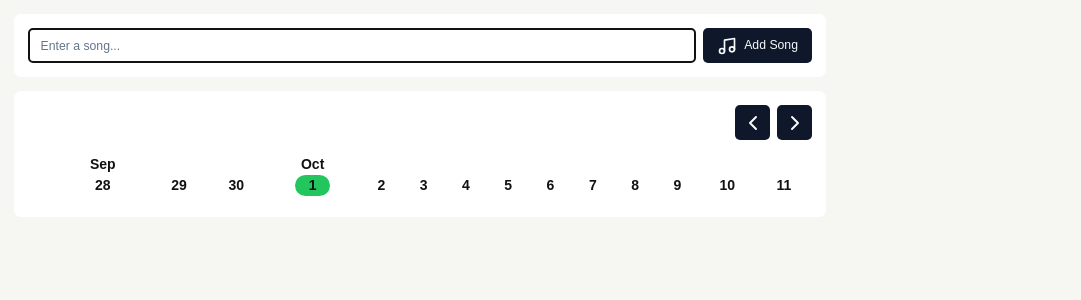
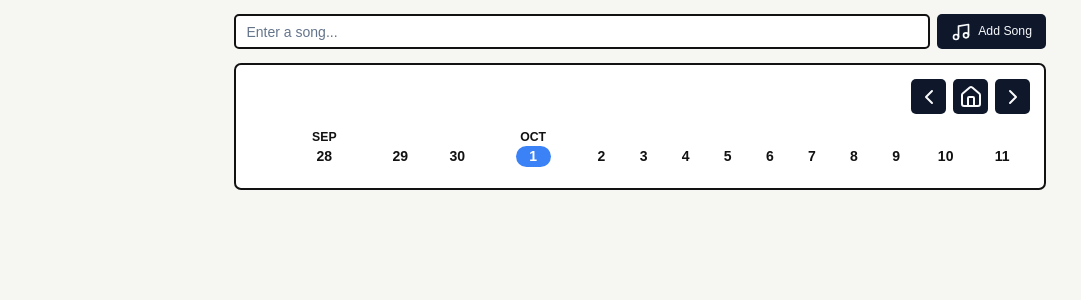
Before and after one commit to lokesh/habit-spacer, a React (Vite) app: page / in a window 1280 px wide. Shown: the top 300 px of the page, without its empty margins (0-1081 px from the left). Built offline with nearby package versions, Linux system fonts and the light colour scheme.

Commit message:
more styleee

```diff
--- a/src/AddHabitForm.tsx
+++ b/src/AddHabitForm.tsx
@@ -22,7 +22,7 @@ const AddHabitForm: React.FC = () => {
   };
 
   return (
-    <div className="p-4 bg-white rounded-lg flex mb-4">
+    <div className="flex mb-4">
       <Input
         type="text"
         value={newHabit}
--- a/src/App.css
+++ b/src/App.css
@@ -9,7 +9,7 @@ html {
 }
 
 th {
-  /* font-weight: normal; */
+  /* text-transform: uppercase; */
 }
 
 body,
--- a/src/App.tsx
+++ b/src/App.tsx
@@ -5,7 +5,7 @@ import './App.css';
 
 function App() {
   return (
-    <div className="min-h-screen bg-custom-bg" style={{ maxWidth: '60rem' }}>
+    <div className="min-h-screen bg-custom-bg mx-auto" style={{ maxWidth: '60rem' }}>
       <HabitProvider>
         <HabitTracker />
       </HabitProvider>
--- a/src/DateNavigation.tsx
+++ b/src/DateNavigation.tsx
@@ -1,16 +1,17 @@
 import React from 'react';
 import { Button } from "@/components/ui/button";
-import { ChevronLeft, ChevronRight } from 'lucide-react';
+import { ChevronLeft, ChevronRight, Home } from 'lucide-react';
 
 interface DateNavigationProps {
-  onNavigate: (direction: 'back' | 'forward') => void;
+  onNavigate: (direction: 'back' | 'forward' | 'today') => void;
 }
 
 const DateNavigation: React.FC<DateNavigationProps> = ({ onNavigate }) => {
   return (
     <div className="flex gap-2 mb-2 justify-end">
       <Button onClick={() => onNavigate('back')} size="icon"><ChevronLeft size={24} strokeWidth={2} /></Button>
-      <Button onClick={() => onNavigate('forward')}  size="icon"><ChevronRight size={24} strokeWidth={2} /></Button>
+      <Button onClick={() => onNavigate('today')} size="icon"><Home size={24} strokeWidth={2} /></Button>
+      <Button onClick={() => onNavigate('forward')} size="icon"><ChevronRight size={24} strokeWidth={2} /></Button>
     </div>
   );
 };
--- a/src/HabitItem.tsx
+++ b/src/HabitItem.tsx
@@ -46,13 +46,13 @@ const HabitItem: React.FC<HabitItemProps> = ({ habit, dates }) => {
           </div>
         ) : (
           <div
-            className="flex items-center justify-between"
+            className="flex items-center justify-between font-bold relative"
             onMouseEnter={() => setIsHovering(true)}
             onMouseLeave={() => setIsHovering(false)}
           >
             {habit.name}
             {isHovering && (
-              <div>
+              <div className="absolute right-0 top-1/2 transform -translate-y-1/2 bg-white shadow-md rounded-md p-1 flex">
                 <Button onClick={() => setIsEditing(true)} variant="ghost" size="icon"><Edit2 size={16} /></Button>
                 <AlertDialog>
                   <AlertDialogTrigger asChild>
--- a/src/HabitList.tsx
+++ b/src/HabitList.tsx
@@ -11,22 +11,22 @@ const HabitList: React.FC<HabitListProps> = ({ dates }) => {
   const today = new Date();
 
   return (
-    <div className="overflow-x-auto">
+    <div>
       <table className="w-full border-collapse border-none table-auto">
         <thead>
           <tr>
-            <th className="p-2 text-left"></th>
-            {/* <th className="p-2 text-left"><div>Due Date</div></th> */}
+            <th className="p-2"></th>
+
             {dates.map((date, index) => (
               <th
                 key={date.toISOString()}
-                className="p-2 text-center align-bottom"
+                className="p-2 text-center align-bottom uppercase"
               >
                 <div className="flex flex-col items-center justify-center">
                   {(index === 0 || date.getDate() === 1) ? (
                     <>
-                      <div>{date.toLocaleDateString('en-US', { month: 'short' })}</div>
-                    <div className={`w-10 flex items-center justify-center ${date.toDateString() === today.toDateString() ? 'bg-green-500 rounded-full' : ''}`}>
+                      <div className="text-sm font-bold">{date.toLocaleDateString('en-US', { month: 'short' })}</div>
+                    <div className={`w-10 flex items-center justify-center ${date.toDateString() === today.toDateString() ? 'bg-blue-500 text-white rounded-full' : ''}`}>
                       {date.getDate()}
                     </div>
                     </>
--- a/src/HabitTracker.tsx
+++ b/src/HabitTracker.tsx
@@ -27,16 +27,23 @@ const HabitTracker: React.FC = () => {
     setDates([...previousThreeDays, ...nextTenDays]);
   };
 
-  const navigateDates = (direction: 'back' | 'forward') => {
-    const newStartDate = new Date(startDate);
-    newStartDate.setDate(startDate.getDate() + (direction === 'back' ? -14 : 14));
+  const navigateDates = (direction: 'back' | 'forward' | 'today') => {
+    let newStartDate: Date;
+    if (direction === 'today') {
+      const today = new Date();
+      newStartDate = new Date(today.setDate(today.getDate())); // Set to 3 days before today
+    } else {
+      newStartDate = new Date(startDate);
+      newStartDate.setDate(startDate.getDate() + (direction === 'back' ? -14 : 14));
+    }
+    console.log(newStartDate);
     setStartDate(newStartDate);
   };
 
   return (
     <div className="p-4">
       <AddHabitForm />
-      <div className="bg-white p-4 rounded-lg">
+      <div className="bg-white p-4 rounded-lg border-2">
         <DateNavigation onNavigate={navigateDates} />
         <HabitList dates={dates} />
       </div>
--- a/src/components/ui/input.tsx
+++ b/src/components/ui/input.tsx
@@ -11,7 +11,7 @@ const Input = React.forwardRef<HTMLInputElement, InputProps>(
       <input
         type={type}
         className={cn(
-          "flex focus:ring-violet-300 h-10 w-full rounded-md border-2 border-input bg-white px-3 py-2 text-sm ring-offset-background file:border-0 file:bg-transparent file:text-sm file:font-medium file:text-foreground placeholder:text-muted-foreground focus-visible:outline-none focus-visible:ring-2 focus-visible:ring-ring focus-visible:ring-offset-2 disabled:cursor-not-allowed disabled:opacity-50 ",
+          "flex focus:ring-violet-300 h-10 w-full rounded-md border-2 border-input bg-white px-3 py-2 ring-offset-background file:border-0 file:bg-transparent file:font-medium file:text-foreground placeholder:text-muted-foreground focus-visible:outline-none focus-visible:ring-2 focus-visible:ring-ring focus-visible:ring-offset-2 disabled:cursor-not-allowed disabled:opacity-50 ",
           className
         )}
         ref={ref}
```
